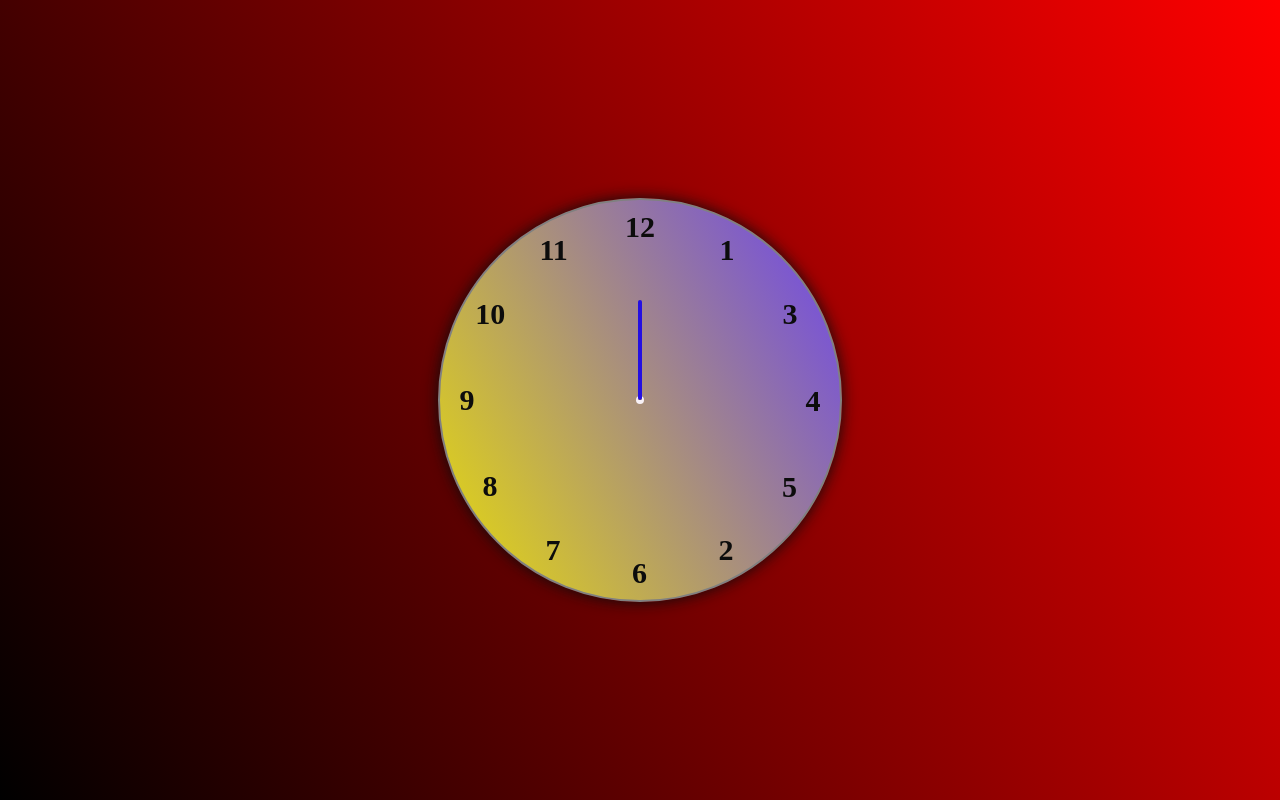
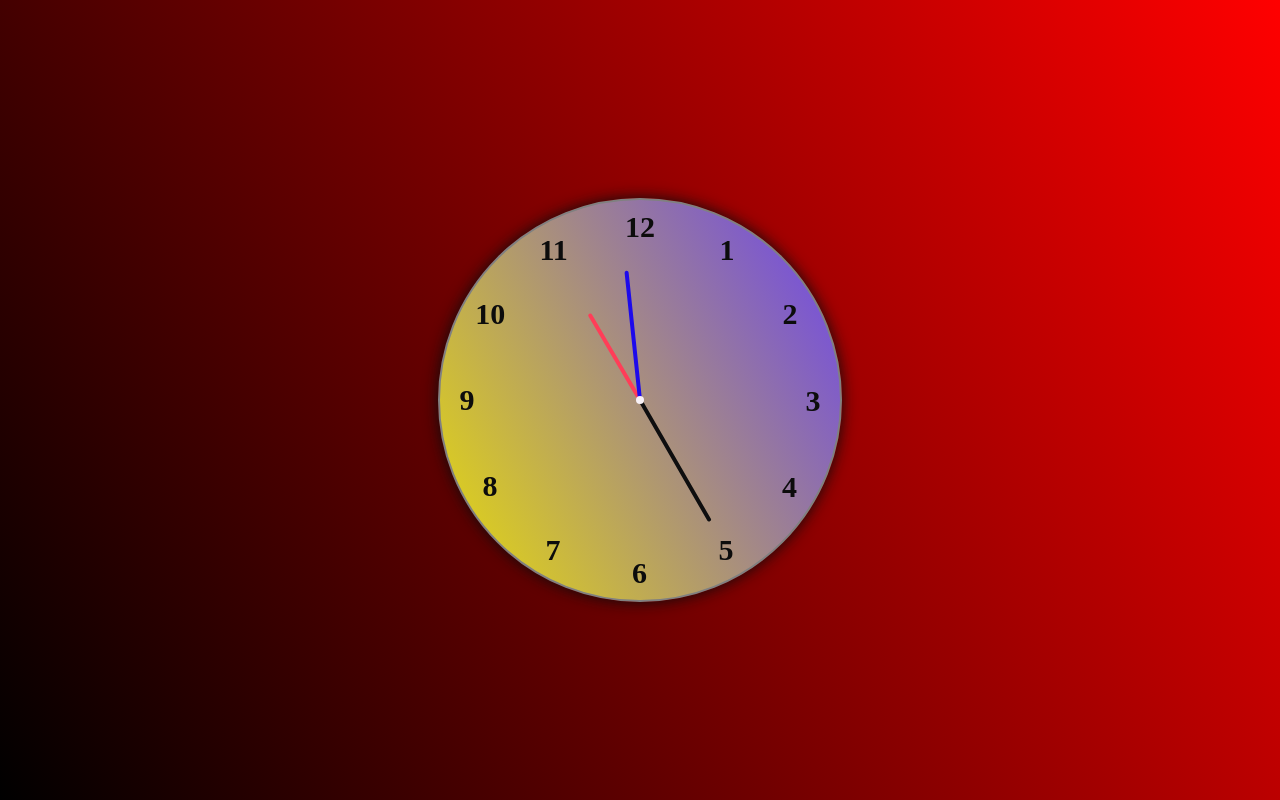
Before and after one commit to abhayvish2002/Analog-Clock, a plain HTML site: page index.html in a window 1280 px wide. Drawn offline with Linux system fonts and the light colour scheme.

Commit message:
js change

```diff
--- a/index.html
+++ b/index.html
@@ -11,17 +11,17 @@
 <div class="container">
     <div class="clock">
 
-        <div style="--clr:#ff3d58; --h:75px;" id="hour" class="hand"><i></i></div>
-        <div style="--clr:#d7e60b; --h:85px;" id="min" class="hand"><i></i></div>
-        <div style="--clr:#240fe1; --h:100px;" id="sec" class="hand"><i></i></div>
+        <div style="--clr:#ff3d58; --h:100px;" id="hour" class="hand"><i></i></div>
+        <div style="--clr:#1d0aeb; --h:130px;" id="min" class="hand"><i></i></div>
+        <div style="--clr:#0e0e0f; --h:140px;" id="sec" class="hand"><i></i></div>
 
 
 
         <span style="--i:1;"><b>1</b></span>
-        <span style="--i:2;"><b>3</b></span>
-        <span style="--i:3;"><b>4</b></span>
-        <span style="--i:4;"><b>5</b></span>
-        <span style="--i:5;"><b>2</b></span>
+        <span style="--i:2;"><b>2</b></span>
+        <span style="--i:3;"><b>3</b></span>
+        <span style="--i:4;"><b>4</b></span>
+        <span style="--i:5;"><b>5</b></span>
         <span style="--i:6;"><b>6</b></span>
         <span style="--i:7;"><b>7</b></span>
         <span style="--i:8;"><b>8</b></span>
--- a/script.js
+++ b/script.js
@@ -1,4 +1,4 @@
-let hr=document.getElementById('hand');
+let hr=document.getElementById('hour');
 let min=document.getElementById('min');
 let sec=document.getElementById('sec');
 
--- a/style.css
+++ b/style.css
@@ -43,6 +43,7 @@ width: 8px;
 height: 8px;
 border-radius: 50%;
 background-color: rgb(248, 241, 246);
+z-index: 2;
 }
 .hand{
     position: absolute;
```
